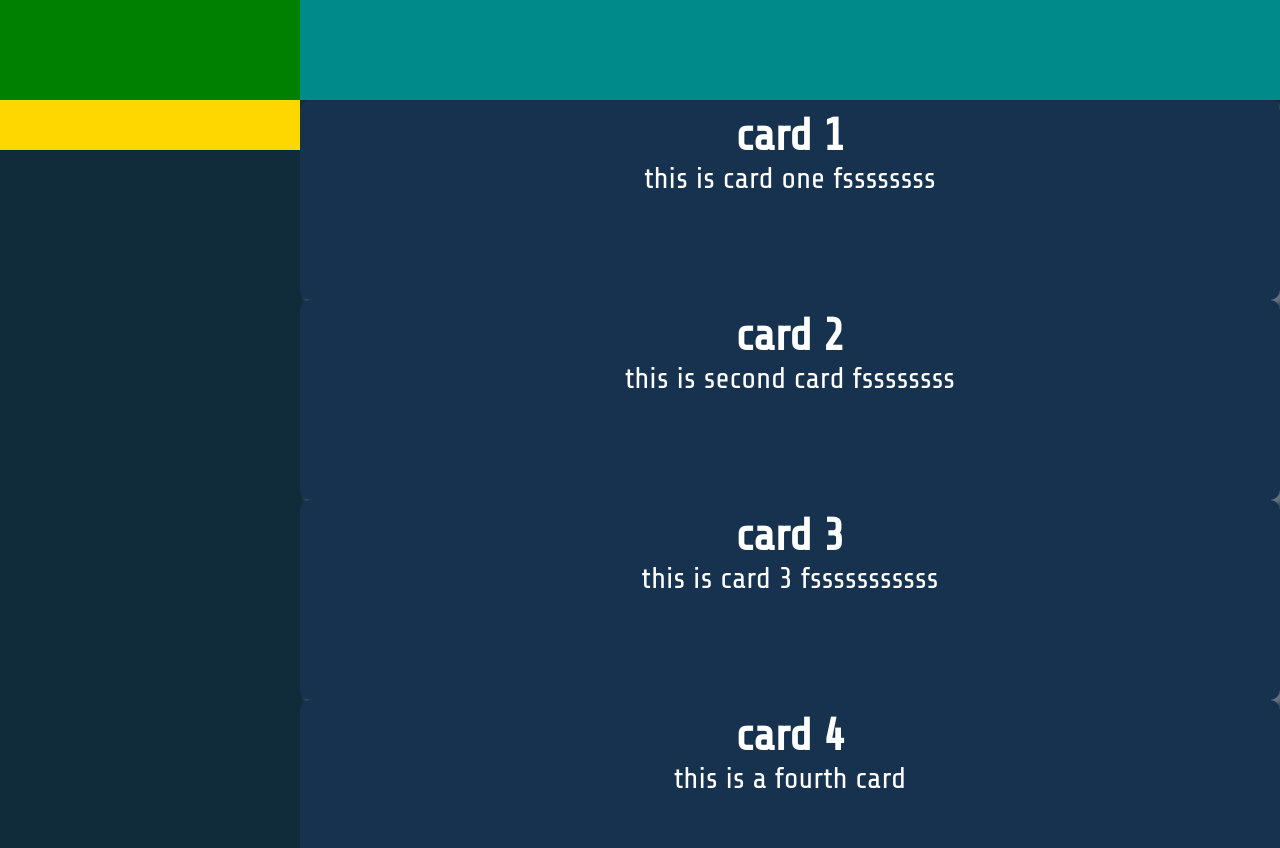
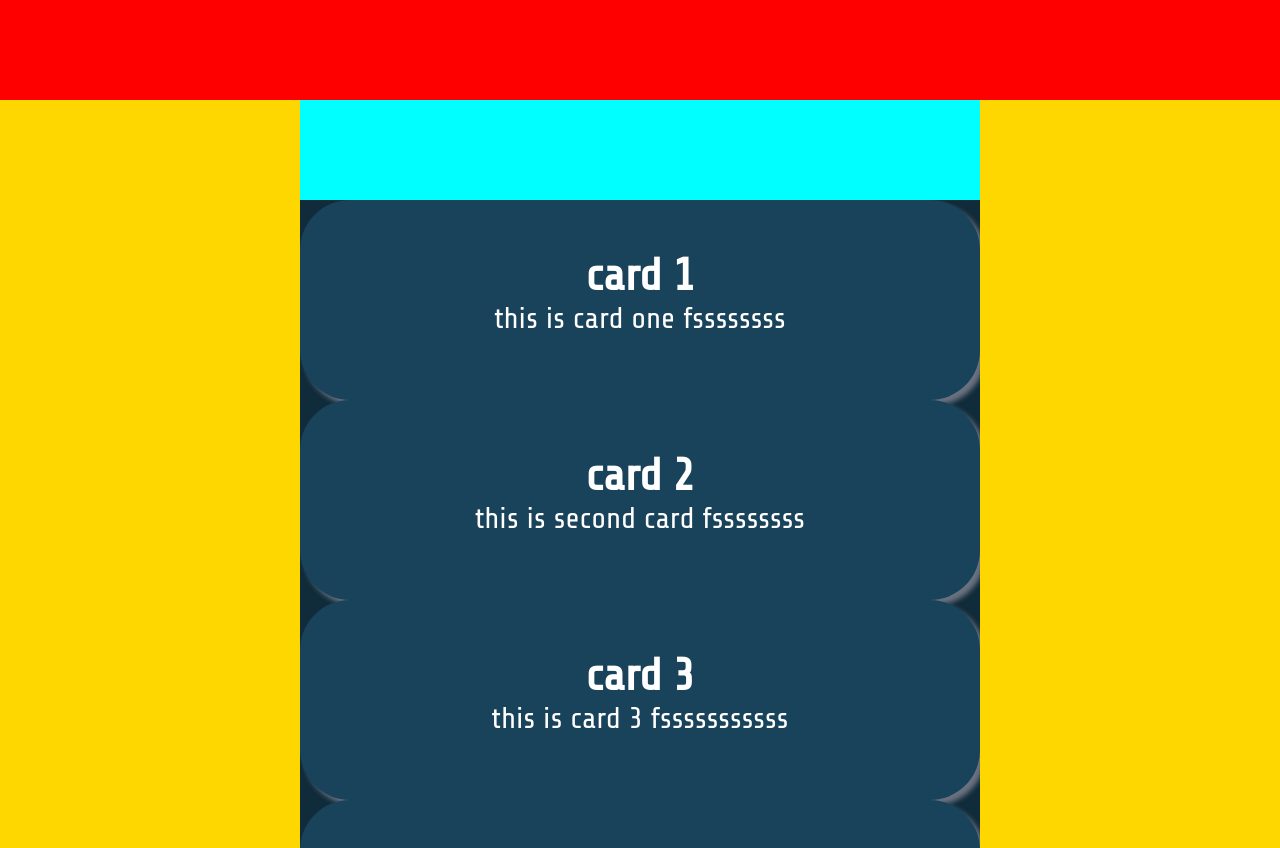
Before and after one commit to DaviFelipe3340/ppi-gui, a React (Vite) app: page / in a window 1280 px wide. Shown: the top 848 px of the page. Built offline with nearby package versions, Linux system fonts and the light colour scheme.

Commit message:
Desafio 3 - Aula 06/06/2025

```diff
--- a/src/components/MyGrid.jsx
+++ b/src/components/MyGrid.jsx
@@ -5,7 +5,7 @@ export function MyGrid() {
     <div className={styles.container}>
       <header className={styles.header1} />
       <header className={styles.header2} />
-      <aside className={styles.aside} />
+      <aside className={styles.aside1} />
       <main className={styles.main}>
         <div className={styles.card}>
           <h2> card 1 </h2>
@@ -33,7 +33,9 @@ export function MyGrid() {
 
         </div>
       </main>
-      <footer className={styles.footer} />
+      <aside className={styles.aside2} />
+      <footer className={styles.footer1} />
+      <footer className={styles.footer2} />
     </div>
   );
 }
--- a/src/components/MyGrid.module.css
+++ b/src/components/MyGrid.module.css
@@ -1,67 +1,101 @@
-.container{
+.container {
   display: grid;
 
   grid-template-areas:
-        "header 1 header 1"
-        "aside header 2"
-        "aside main"
-        "footer footer";
+    "header1 header1 header1"
+    "aside1 header2 aside2"
+    "aside1 main aside2"
+    "aside1 footer1 aside2"
+    "footer2 footer2 aside2";
 
-    grid-template-columns: 30rem auto;
-    grid-template-rows: 10rem 5rem auto 10rem ;
+  grid-template-columns: 30rem 1fr 30rem;
+  grid-template-rows: 10rem 10rem auto 10rem 10rem;
 
-    @media (max-width: 1000px) {
+
+  @media (max-width: 1200px) {
     grid-template-areas:
-            "header 1"
-            "header 2"
-            "main"
-            "footer";
+      "header1 header1"
+    "aside1 header2"
+    "aside1 main"
+    "aside1 footer1"
+    "footer2 footer2";
+    grid-template-columns: 1fr 3fr;
+    @media (max-width: 768px) {
+    grid-template-areas:
+      "header1"
+    " main"
+    " footer2";
     grid-template-columns: 1fr;
-
+    grid-template-rows: 10rem auto 10rem;
+  }
   }
 
 }
 
-.header1{
-    grid-areas: header 1;
-    background-color: green;
+.header1 {
+  grid-area: header1;
+  background-color: red;
+
 }
 
-.header2{
-    grid-areas: header 2;
-    background-color: darkcyan;
-}
-
-.aside{
-    grid-areas: aside;
-    background-color: gold;
-
-    @media (max-width: 1000px) {
+.header2 {
+  grid-area: header2;
+  background-color: cyan;
+   @media (max-width: 768px) {
         display:none;
     }
 }
 
-.footer{
-    grid-areas: footer;
-    background-color: red;
+.aside1 {
+  grid-area: aside1;
+  background-color: gold;
+
+  @media (max-width: 768px) {
+    display: none;
+  }
 }
 
-.grid{
+.aside2 {
+  grid-area: aside2;
+  background-color: gold;
+
+  @media (max-width: 1200px) {
+    display: none;
+  }
+}
+
+.footer1 {
+  grid-area: footer1;
+  background-color: green;
+  @media (max-width: 768px) {
+    display: none;
+  }
+}
+
+.footer2 {
+  grid-area: footer2;
+  background-color: salmon;
+}
+
+.grid {
   padding: 3rem;
+  gap: 3rem;
   display: grid;
   grid-template-columns: repeat(auto-fit, minmax(30rem, 1fr));
-    grid-template-rows: repeat(auto-fit, mincontent);
-    gap: 3rem;
+  grid-template-rows: repeat(auto-fit, mincontent(30rem, 1fr));
 
   /*justify-content: center; /* Centers the grid items horizontally */
   /*align-content: center; /* Centers the grid items vertically */
 }
 
-.card{
-    background-color: var(--prussian-blue-2);
-    border-radius: 1rem;
+.card {
+  display: flex;
+  flex-direction: column;
+  align-items: center;
+  background-color: var(--primary);
+  border-radius: 5rem;
   color: var(--primary-contrast);
-    padding: 1rem;
+  padding: 5rem;
   box-shadow: 0.5rem 0.5rem 0.5rem var(--gray-500);
   font-size: 3rem;
   text-align: center;
```
Lines whose indentation alone changed are shown as unchanged.
